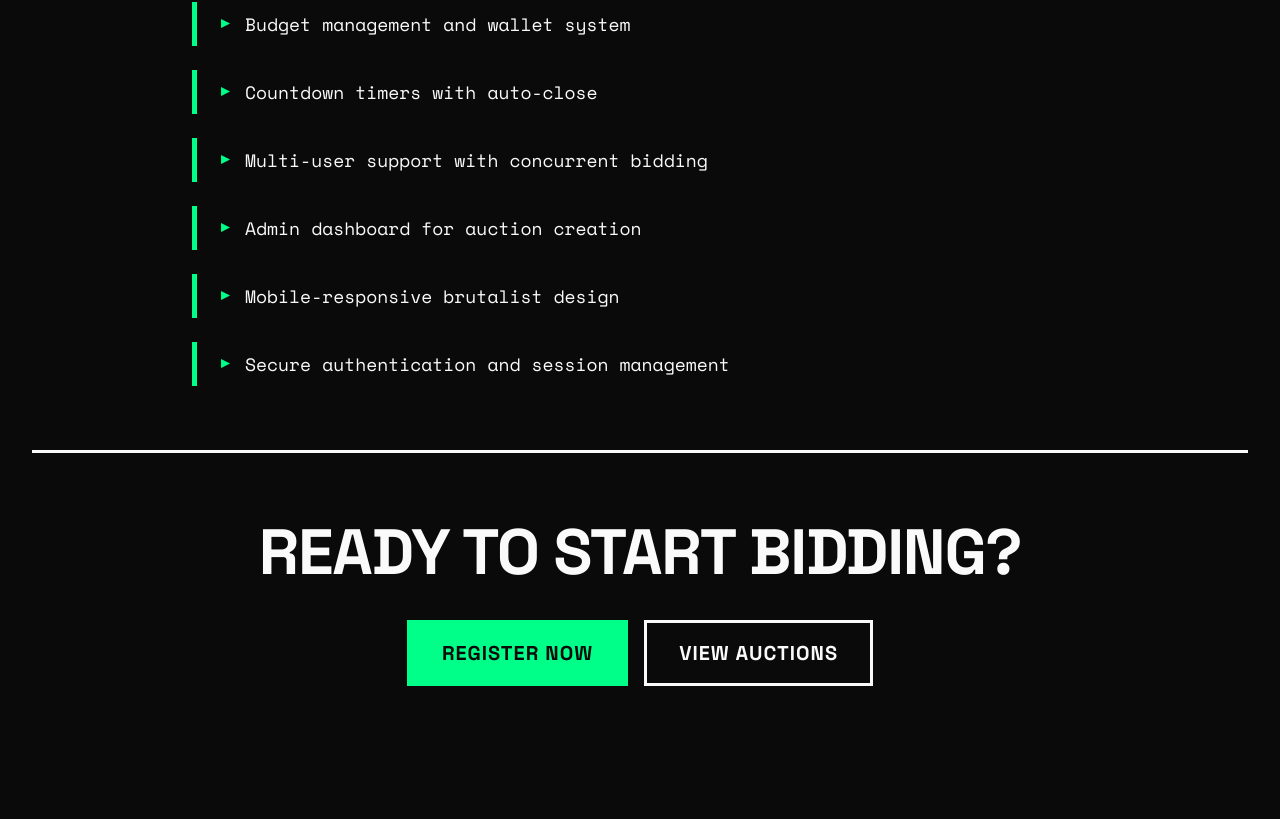
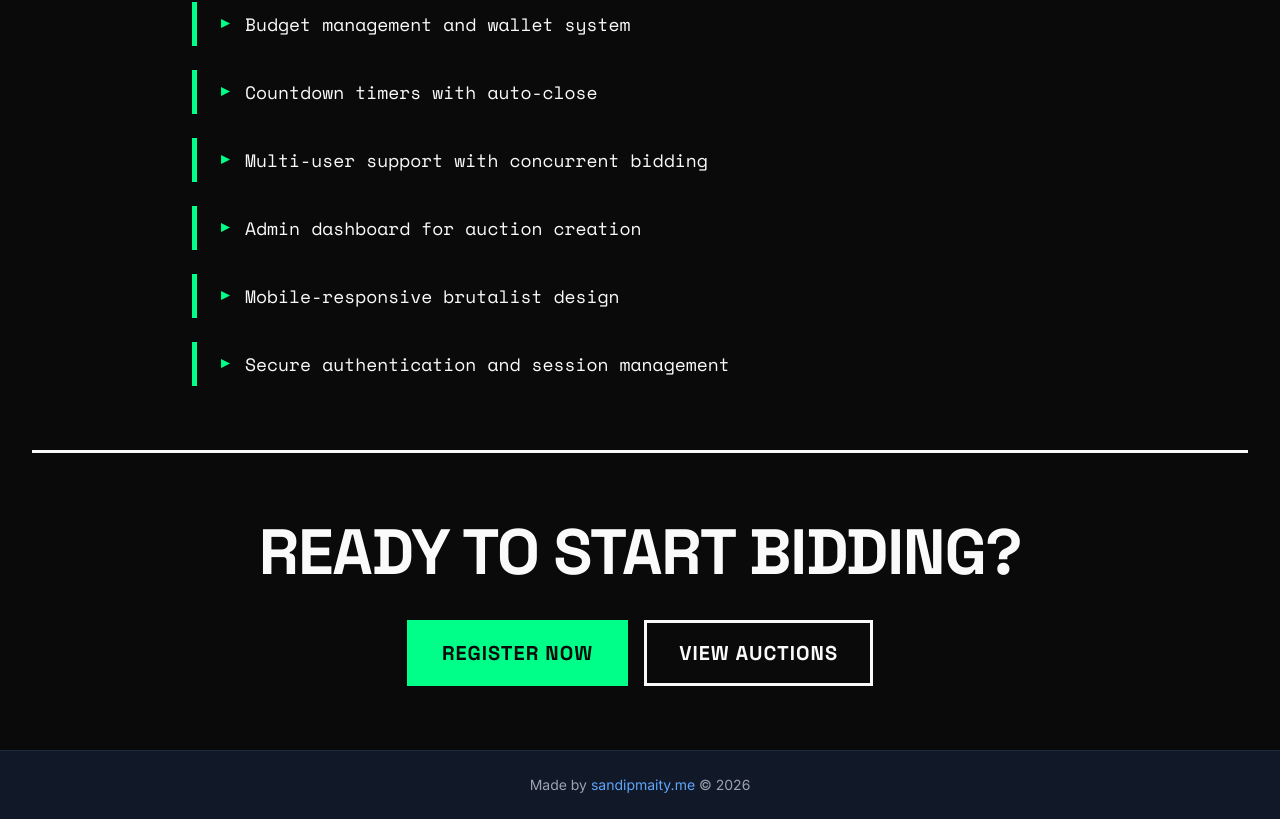
Before and after one commit to iam-sandipmaity/AuctionMaker, a Next.js app: page / in a window 1280 px wide. Shown: the part 1667-2486 px from the top of the page. Before the commit the page ends 2417 px from the top, so only its background shows below. Built offline with nearby package versions, Linux system fonts and the light colour scheme; no server answers.

Commit message:
feat: add footer with copyright and creator attribution
- Add footer component to root layout
- Display 'Made by sandipmaity.me' with clickable link
- Show current year dynamically
- Style with dark theme and accent colors
- Position at bottom with proper border and spacing

```diff
--- a/app/layout.tsx
+++ b/app/layout.tsx
@@ -45,6 +45,22 @@ export default async function RootLayout({
                     <main className="min-h-screen">
                         {children}
                     </main>
+                    <footer className="bg-gray-900 text-gray-400 py-6 mt-auto border-t border-gray-800">
+                        <div className="container mx-auto px-4 text-center">
+                            <p className="text-sm">
+                                Made by{" "}
+                                <a
+                                    href="https://sandipmaity.me"
+                                    target="_blank"
+                                    rel="noopener noreferrer"
+                                    className="text-blue-400 hover:text-blue-300 transition-colors"
+                                >
+                                    sandipmaity.me
+                                </a>
+                                {" "}© {new Date().getFullYear()}
+                            </p>
+                        </div>
+                    </footer>
                 </SessionProvider>
             </body>
         </html>
```
